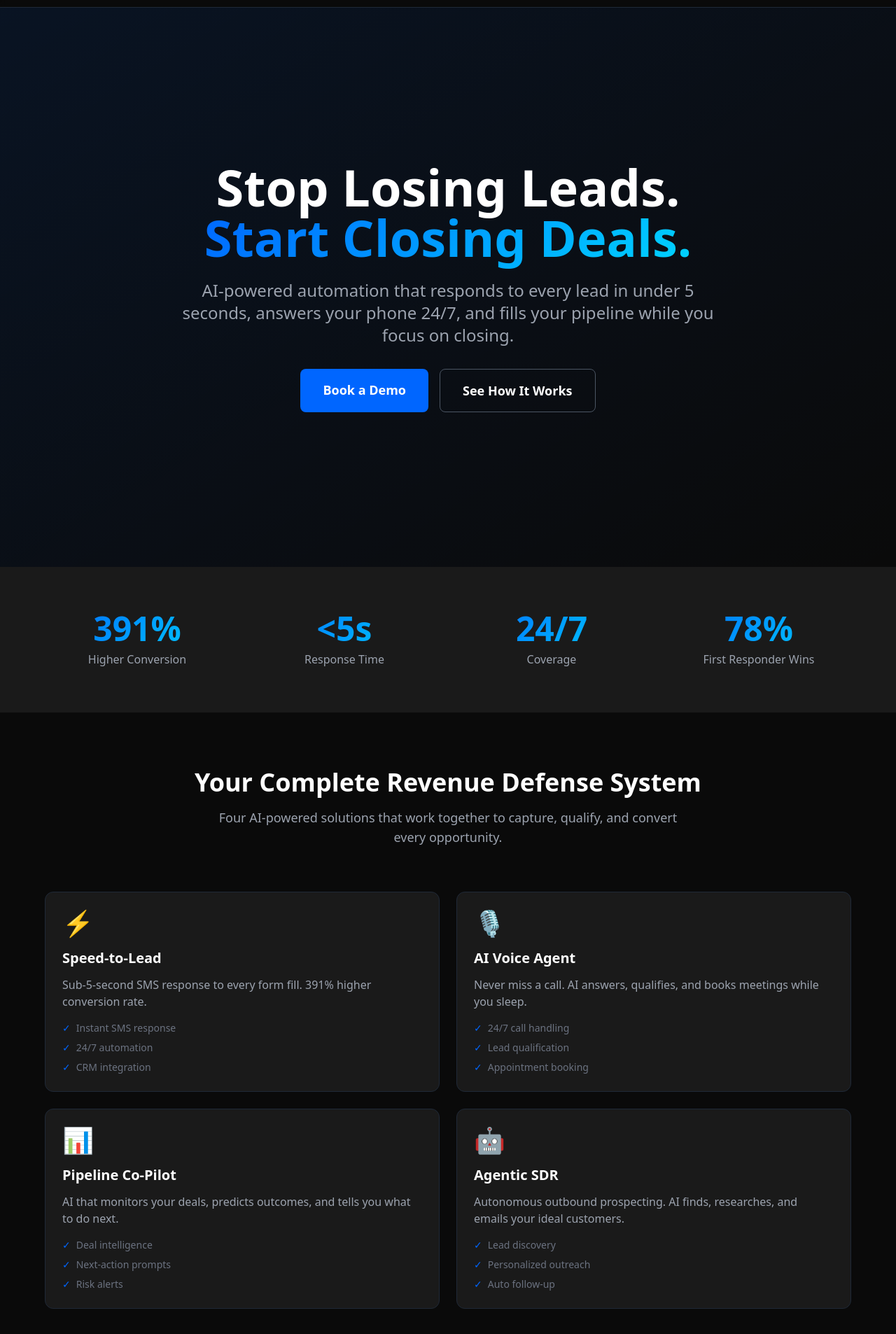
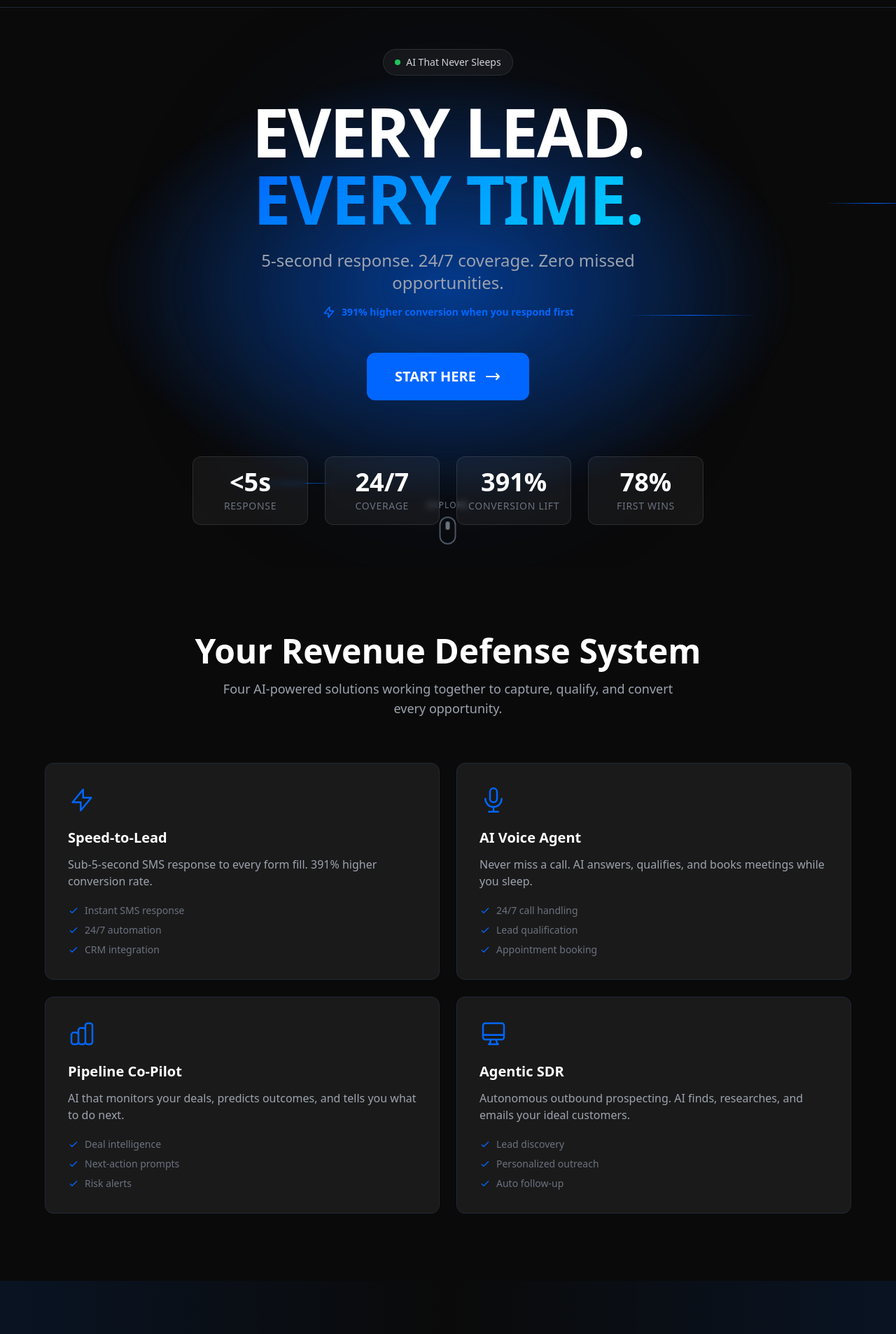
Before and after one commit to ShaunandDavid/xenteck-site, a Next.js app: page / in a window 1280 px wide. Shown: the part 54-1960 px from the top of the page at 70% size. Built offline with nearby package versions, Linux system fonts and the light colour scheme.

Commit message:
New killer hero page - no emojis, SVG icons, speed line animations

```diff
--- /dev/null
+++ b/components/HeroLanding.js
@@ -0,0 +1,100 @@
+import Link from 'next/link';
+import { useEffect, useState } from 'react';
+
+export default function HeroLanding() {
+  const [mounted, setMounted] = useState(false);
+
+  useEffect(() => {
+    setMounted(true);
+  }, []);
+
+  return (
+    <div className="relative min-h-screen flex items-center justify-center overflow-hidden bg-xenteck-dark">
+      {/* Animated gradient background */}
+      <div className="absolute inset-0 hero-gradient opacity-40"></div>
+
+      {/* Grid pattern overlay */}
+      <div className="absolute inset-0 grid-pattern opacity-20"></div>
+
+      {/* Speed lines */}
+      <div className="absolute inset-0 overflow-hidden pointer-events-none">
+        <div className="speed-line speed-line-1"></div>
+        <div className="speed-line speed-line-2"></div>
+        <div className="speed-line speed-line-3"></div>
+        <div className="speed-line speed-line-4"></div>
+        <div className="speed-line speed-line-5"></div>
+      </div>
+
+      {/* Glowing orb */}
+      <div className="absolute top-1/2 left-1/2 -translate-x-1/2 -translate-y-1/2 w-[600px] h-[600px] rounded-full bg-xenteck-blue/20 blur-[120px] animate-pulse-slow"></div>
+
+      {/* Main content */}
+      <div className={`relative z-10 text-center px-4 max-w-5xl mx-auto transition-all duration-1000 ${mounted ? 'opacity-100 translate-y-0' : 'opacity-0 translate-y-8'}`}>
+
+        {/* Badge */}
+        <div className="inline-flex items-center gap-2 bg-white/5 border border-white/10 rounded-full px-4 py-2 mb-8 backdrop-blur-sm">
+          <span className="w-2 h-2 bg-green-500 rounded-full animate-pulse"></span>
+          <span className="text-sm text-gray-300">AI That Never Sleeps</span>
+        </div>
+
+        {/* Main headline */}
+        <h1 className="text-5xl sm:text-6xl md:text-8xl font-black mb-6 tracking-tight">
+          <span className="text-white">EVERY LEAD.</span>
+          <br />
+          <span className="gradient-text">EVERY TIME.</span>
+        </h1>
+
+        {/* Subheadline */}
+        <p className="text-xl sm:text-2xl text-gray-400 mb-4 max-w-2xl mx-auto font-light">
+          5-second response. 24/7 coverage. Zero missed opportunities.
+        </p>
+
+        {/* Speed stat callout */}
+        <div className="flex items-center justify-center gap-3 mb-12">
+          <div className="flex items-center gap-2 text-xenteck-blue">
+            <svg className="w-5 h-5" fill="none" stroke="currentColor" viewBox="0 0 24 24">
+              <path strokeLinecap="round" strokeLinejoin="round" strokeWidth={2} d="M13 10V3L4 14h7v7l9-11h-7z" />
+            </svg>
+            <span className="text-sm font-semibold">391% higher conversion when you respond first</span>
+          </div>
+        </div>
+
+        {/* CTA Button */}
+        <Link href="/services" className="group relative inline-flex items-center gap-3 bg-xenteck-blue hover:bg-blue-500 text-white px-10 py-5 rounded-xl text-xl font-bold transition-all duration-300 hover:scale-105 hover:shadow-[0_0_40px_rgba(0,102,255,0.4)]">
+          <span>START HERE</span>
+          <svg className="w-6 h-6 group-hover:translate-x-1 transition-transform" fill="none" stroke="currentColor" viewBox="0 0 24 24">
+            <path strokeLinecap="round" strokeLinejoin="round" strokeWidth={2} d="M17 8l4 4m0 0l-4 4m4-4H3" />
+          </svg>
+        </Link>
+
+        {/* Stats row */}
+        <div className="mt-20 grid grid-cols-2 md:grid-cols-4 gap-6 max-w-4xl mx-auto">
+          <div className="stat-card">
+            <div className="text-3xl md:text-4xl font-black text-white mb-1">&lt;5s</div>
+            <div className="text-sm text-gray-500 uppercase tracking-wider">Response</div>
+          </div>
+          <div className="stat-card">
+            <div className="text-3xl md:text-4xl font-black text-white mb-1">24/7</div>
+            <div className="text-sm text-gray-500 uppercase tracking-wider">Coverage</div>
+          </div>
+          <div className="stat-card">
+            <div className="text-3xl md:text-4xl font-black text-white mb-1">391%</div>
+            <div className="text-sm text-gray-500 uppercase tracking-wider">Conversion Lift</div>
+          </div>
+          <div className="stat-card">
+            <div className="text-3xl md:text-4xl font-black text-white mb-1">78%</div>
+            <div className="text-sm text-gray-500 uppercase tracking-wider">First Wins</div>
+          </div>
+        </div>
+      </div>
+
+      {/* Bottom scroll indicator */}
+      <div className="absolute bottom-8 left-1/2 -translate-x-1/2 flex flex-col items-center gap-2 text-gray-500">
+        <span className="text-xs uppercase tracking-widest">Explore</span>
+        <div className="w-6 h-10 border-2 border-gray-600 rounded-full flex justify-center pt-2">
+          <div className="w-1.5 h-3 bg-gray-500 rounded-full animate-bounce"></div>
+        </div>
+      </div>
+    </div>
+  );
+}
--- a/pages/index.js
+++ b/pages/index.js
@@ -1,56 +1,108 @@
+import Head from 'next/head';
 import Link from 'next/link';
-import Head from 'next/head';
-import ServiceCard from '../components/ServiceCard';
+import HeroLanding from '../components/HeroLanding';
 
 export default function Home() {
   const services = [
-    { title: "Speed-to-Lead", description: "Sub-5-second SMS response to every form fill. 391% higher conversion rate.", icon: "\u26A1", href: "/services/speed-to-lead", features: ["Instant SMS response", "24/7 automation", "CRM integration"] },
-    { title: "AI Voice Agent", description: "Never miss a call. AI answers, qualifies, and books meetings while you sleep.", icon: "\uD83C\uDF99", href: "/services/voice-agent", features: ["24/7 call handling", "Lead qualification", "Appointment booking"] },
-    { title: "Pipeline Co-Pilot", description: "AI that monitors your deals, predicts outcomes, and tells you what to do next.", icon: "\uD83D\uDCCA", href: "/services/pipeline-copilot", features: ["Deal intelligence", "Next-action prompts", "Risk alerts"] },
-    { title: "Agentic SDR", description: "Autonomous outbound prospecting. AI finds, researches, and emails your ideal customers.", icon: "\uD83E\uDD16", href: "/services/agentic-sdr", features: ["Lead discovery", "Personalized outreach", "Auto follow-up"] }
+    {
+      title: "Speed-to-Lead",
+      description: "Sub-5-second SMS response to every form fill. 391% higher conversion rate.",
+      href: "/services/speed-to-lead",
+      features: ["Instant SMS response", "24/7 automation", "CRM integration"],
+      icon: (
+        <svg className="w-10 h-10 text-xenteck-blue" fill="none" stroke="currentColor" viewBox="0 0 24 24">
+          <path strokeLinecap="round" strokeLinejoin="round" strokeWidth={1.5} d="M13 10V3L4 14h7v7l9-11h-7z" />
+        </svg>
+      )
+    },
+    {
+      title: "AI Voice Agent",
+      description: "Never miss a call. AI answers, qualifies, and books meetings while you sleep.",
+      href: "/services/voice-agent",
+      features: ["24/7 call handling", "Lead qualification", "Appointment booking"],
+      icon: (
+        <svg className="w-10 h-10 text-xenteck-blue" fill="none" stroke="currentColor" viewBox="0 0 24 24">
+          <path strokeLinecap="round" strokeLinejoin="round" strokeWidth={1.5} d="M19 11a7 7 0 01-7 7m0 0a7 7 0 01-7-7m7 7v4m0 0H8m4 0h4m-4-8a3 3 0 01-3-3V5a3 3 0 116 0v6a3 3 0 01-3 3z" />
+        </svg>
+      )
+    },
+    {
+      title: "Pipeline Co-Pilot",
+      description: "AI that monitors your deals, predicts outcomes, and tells you what to do next.",
+      href: "/services/pipeline-copilot",
+      features: ["Deal intelligence", "Next-action prompts", "Risk alerts"],
+      icon: (
+        <svg className="w-10 h-10 text-xenteck-blue" fill="none" stroke="currentColor" viewBox="0 0 24 24">
+          <path strokeLinecap="round" strokeLinejoin="round" strokeWidth={1.5} d="M9 19v-6a2 2 0 00-2-2H5a2 2 0 00-2 2v6a2 2 0 002 2h2a2 2 0 002-2zm0 0V9a2 2 0 012-2h2a2 2 0 012 2v10m-6 0a2 2 0 002 2h2a2 2 0 002-2m0 0V5a2 2 0 012-2h2a2 2 0 012 2v14a2 2 0 01-2 2h-2a2 2 0 01-2-2z" />
+        </svg>
+      )
+    },
+    {
+      title: "Agentic SDR",
+      description: "Autonomous outbound prospecting. AI finds, researches, and emails your ideal customers.",
+      href: "/services/agentic-sdr",
+      features: ["Lead discovery", "Personalized outreach", "Auto follow-up"],
+      icon: (
+        <svg className="w-10 h-10 text-xenteck-blue" fill="none" stroke="currentColor" viewBox="0 0 24 24">
+          <path strokeLinecap="round" strokeLinejoin="round" strokeWidth={1.5} d="M9.75 17L9 20l-1 1h8l-1-1-.75-3M3 13h18M5 17h14a2 2 0 002-2V5a2 2 0 00-2-2H5a2 2 0 00-2 2v10a2 2 0 002 2z" />
+        </svg>
+      )
+    }
   ];
 
   return (
     <>
       <Head>
         <title>XenTeck | AI Automation That Never Sleeps</title>
-        <meta name="description" content="Revenue Defense Systems - AI-powered automation that captures every lead." />
+        <meta name="description" content="Revenue Defense Systems - AI-powered automation that captures every lead in under 5 seconds." />
       </Head>
-      <section className="min-h-screen flex items-center justify-center px-4 relative overflow-hidden">
-        <div className="absolute inset-0 bg-gradient-to-br from-xenteck-blue/10 to-transparent"></div>
-        <div className="max-w-5xl mx-auto text-center relative z-10">
-          <h1 className="text-4xl sm:text-5xl md:text-7xl font-bold mb-6">Stop Losing Leads.<br /><span className="gradient-text">Start Closing Deals.</span></h1>
-          <p className="text-xl sm:text-2xl text-gray-400 mb-8 max-w-3xl mx-auto">AI-powered automation that responds to every lead in under 5 seconds, answers your phone 24/7, and fills your pipeline while you focus on closing.</p>
-          <div className="flex flex-col sm:flex-row gap-4 justify-center">
-            <Link href="/contact" className="bg-xenteck-blue hover:bg-blue-600 text-white px-8 py-4 rounded-lg text-lg font-semibold transition">Book a Demo</Link>
-            <Link href="/services" className="border border-gray-600 hover:border-gray-400 text-white px-8 py-4 rounded-lg text-lg font-semibold transition">See How It Works</Link>
+
+      {/* Full-screen Hero */}
+      <HeroLanding />
+
+      {/* Services Section */}
+      <section id="services" className="py-24 px-4 bg-xenteck-dark">
+        <div className="max-w-6xl mx-auto">
+          <div className="text-center mb-16">
+            <h2 className="text-3xl md:text-5xl font-bold mb-4">Your Revenue Defense System</h2>
+            <p className="text-gray-400 text-lg max-w-2xl mx-auto">Four AI-powered solutions working together to capture, qualify, and convert every opportunity.</p>
+          </div>
+          <div className="grid grid-cols-1 md:grid-cols-2 gap-6">
+            {services.map((service, index) => (
+              <Link href={service.href} key={index}>
+                <div className="bg-xenteck-gray border border-gray-800 rounded-xl p-8 card-hover cursor-pointer h-full group">
+                  <div className="mb-5 group-hover:scale-110 transition-transform duration-300">{service.icon}</div>
+                  <h3 className="text-xl font-bold text-white mb-3">{service.title}</h3>
+                  <p className="text-gray-400 mb-5">{service.description}</p>
+                  <ul className="space-y-2">
+                    {service.features.map((feature, i) => (
+                      <li key={i} className="text-gray-500 text-sm flex items-center">
+                        <svg className="w-4 h-4 text-xenteck-blue mr-2 flex-shrink-0" fill="none" stroke="currentColor" viewBox="0 0 24 24">
+                          <path strokeLinecap="round" strokeLinejoin="round" strokeWidth={2} d="M5 13l4 4L19 7" />
+                        </svg>
+                        {feature}
+                      </li>
+                    ))}
+                  </ul>
+                </div>
+              </Link>
+            ))}
           </div>
         </div>
       </section>
-      <section className="py-16 px-4 bg-xenteck-gray">
-        <div className="max-w-6xl mx-auto">
-          <div className="grid grid-cols-2 md:grid-cols-4 gap-8 text-center">
-            <div><div className="text-4xl md:text-5xl font-bold gradient-text mb-2">391%</div><div className="text-gray-400">Higher Conversion</div></div>
-            <div><div className="text-4xl md:text-5xl font-bold gradient-text mb-2">&lt;5s</div><div className="text-gray-400">Response Time</div></div>
-            <div><div className="text-4xl md:text-5xl font-bold gradient-text mb-2">24/7</div><div className="text-gray-400">Coverage</div></div>
-            <div><div className="text-4xl md:text-5xl font-bold gradient-text mb-2">78%</div><div className="text-gray-400">First Responder Wins</div></div>
-          </div>
-        </div>
-      </section>
-      <section className="py-20 px-4">
-        <div className="max-w-6xl mx-auto">
-          <div className="text-center mb-16">
-            <h2 className="text-3xl md:text-4xl font-bold mb-4">Your Complete Revenue Defense System</h2>
-            <p className="text-gray-400 text-lg max-w-2xl mx-auto">Four AI-powered solutions that work together to capture, qualify, and convert every opportunity.</p>
-          </div>
-          <div className="grid grid-cols-1 md:grid-cols-2 gap-6">{services.map((service, index) => (<ServiceCard key={index} {...service} />))}</div>
-        </div>
-      </section>
-      <section className="py-20 px-4 bg-gradient-to-r from-xenteck-blue/20 to-transparent">
-        <div className="max-w-4xl mx-auto text-center">
-          <h2 className="text-3xl md:text-4xl font-bold mb-6">Ready to Never Miss Another Lead?</h2>
-          <p className="text-gray-400 text-lg mb-8">Join businesses that respond faster, convert more, and scale without hiring.</p>
-          <Link href="/contact" className="bg-xenteck-blue hover:bg-blue-600 text-white px-8 py-4 rounded-lg text-lg font-semibold transition inline-block">Get Started Today</Link>
+
+      {/* CTA Section */}
+      <section className="py-24 px-4 relative overflow-hidden">
+        <div className="absolute inset-0 bg-gradient-to-r from-xenteck-blue/10 via-transparent to-xenteck-blue/10"></div>
+        <div className="max-w-4xl mx-auto text-center relative z-10">
+          <h2 className="text-3xl md:text-5xl font-bold mb-6">Ready to Stop Losing Leads?</h2>
+          <p className="text-gray-400 text-xl mb-10">Join businesses that respond faster, convert more, and scale without hiring.</p>
+          <Link href="/contact" className="inline-flex items-center gap-3 bg-xenteck-blue hover:bg-blue-500 text-white px-10 py-5 rounded-xl text-xl font-bold transition-all duration-300 hover:scale-105 hover:shadow-[0_0_40px_rgba(0,102,255,0.4)]">
+            Book Your Demo
+            <svg className="w-6 h-6" fill="none" stroke="currentColor" viewBox="0 0 24 24">
+              <path strokeLinecap="round" strokeLinejoin="round" strokeWidth={2} d="M17 8l4 4m0 0l-4 4m4-4H3" />
+            </svg>
+          </Link>
         </div>
       </section>
     </>
--- a/styles/globals.css
+++ b/styles/globals.css
@@ -26,3 +26,55 @@ body {
   transform: translateY(-4px);
   box-shadow: 0 20px 40px rgba(0, 102, 255, 0.15);
 }
+
+/* Hero animations */
+.hero-gradient {
+  background: radial-gradient(ellipse at 50% 50%, #0066FF 0%, transparent 50%);
+  animation: pulse-gradient 4s ease-in-out infinite;
+}
+
+@keyframes pulse-gradient {
+  0%, 100% { opacity: 0.3; transform: scale(1); }
+  50% { opacity: 0.5; transform: scale(1.1); }
+}
+
+.grid-pattern {
+  background-image:
+    linear-gradient(rgba(255,255,255,0.03) 1px, transparent 1px),
+    linear-gradient(90deg, rgba(255,255,255,0.03) 1px, transparent 1px);
+  background-size: 60px 60px;
+}
+
+/* Speed lines */
+.speed-line {
+  position: absolute;
+  height: 1px;
+  background: linear-gradient(90deg, transparent, #0066FF, transparent);
+  animation: speed-across 3s linear infinite;
+}
+
+.speed-line-1 { top: 20%; width: 200px; animation-delay: 0s; }
+.speed-line-2 { top: 35%; width: 150px; animation-delay: 0.5s; }
+.speed-line-3 { top: 55%; width: 180px; animation-delay: 1s; }
+.speed-line-4 { top: 70%; width: 120px; animation-delay: 1.5s; }
+.speed-line-5 { top: 85%; width: 160px; animation-delay: 2s; }
+
+@keyframes speed-across {
+  0% { left: -200px; opacity: 0; }
+  10% { opacity: 1; }
+  90% { opacity: 1; }
+  100% { left: calc(100% + 200px); opacity: 0; }
+}
+
+.animate-pulse-slow {
+  animation: pulse-slow 4s ease-in-out infinite;
+}
+
+@keyframes pulse-slow {
+  0%, 100% { opacity: 0.2; }
+  50% { opacity: 0.4; }
+}
+
+.stat-card {
+  @apply bg-white/5 backdrop-blur-sm border border-white/10 rounded-xl p-4 text-center;
+}
```
